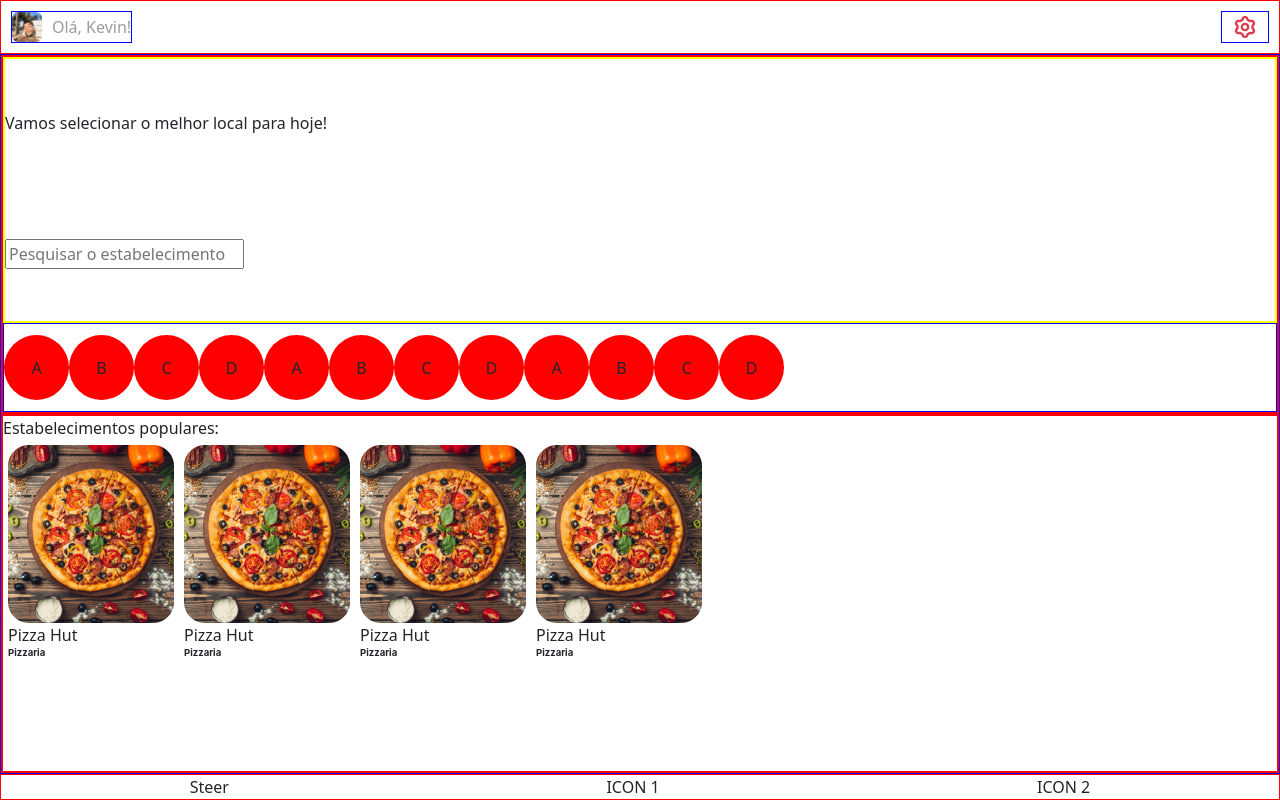
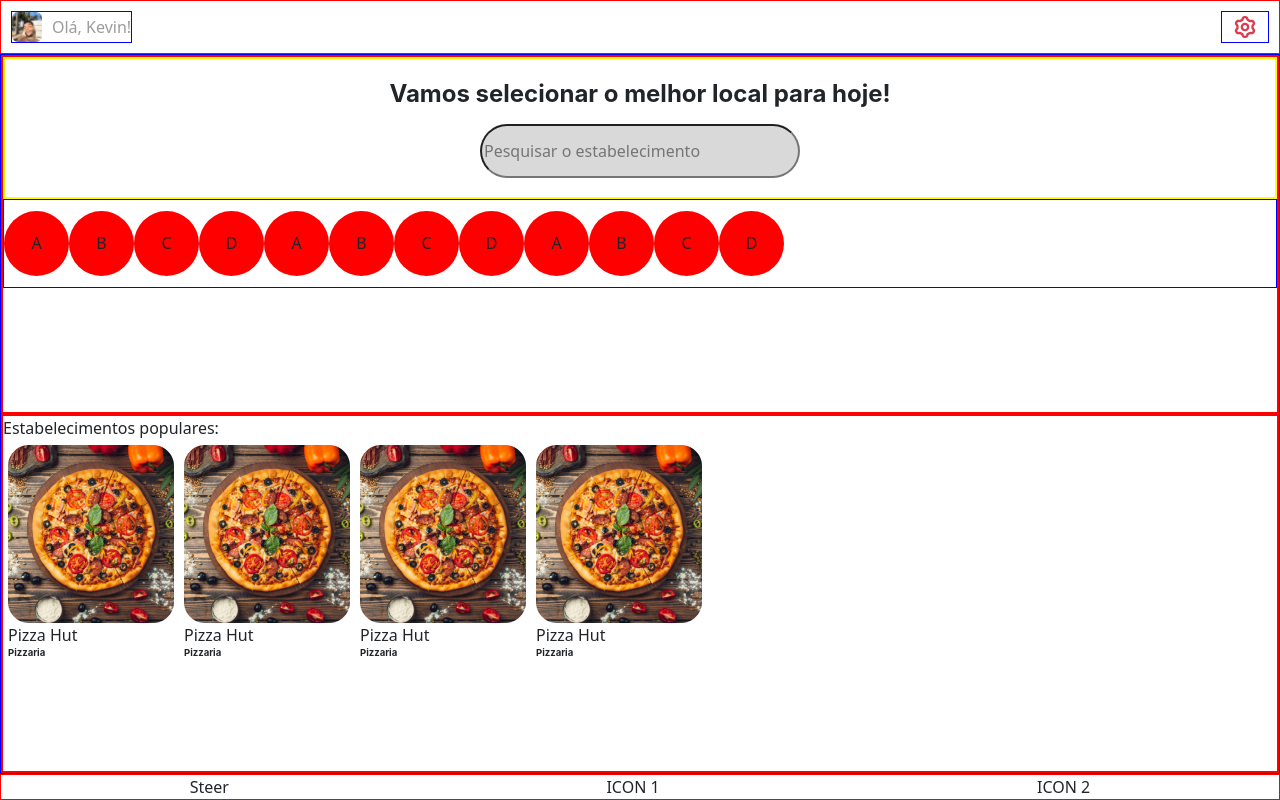
Before and after one commit to drakson-santos/steer, a React (Create React App) app: page /home in a window 1280 px wide. Built offline with nearby package versions, Linux system fonts and the light colour scheme.

Commit message:
feat: Ajuste no estilo dos filtros

```diff
--- a/src/pages/home/home.css
+++ b/src/pages/home/home.css
@@ -33,11 +33,14 @@
 
 .home-filters-header {
     border: 2px solid yellow;
-    height: 75%;
+    height: 40%;
 
     display: flex;
     flex-direction: column;
     justify-content: space-around;
+    align-items: center;
+    text-align: center;
+    padding: 20px;
 }
 
 .home-filters-filters {
@@ -62,6 +65,13 @@
     align-items: center;
 }
 
+.home-input-filters {
+    min-width: 20rem;
+    height: 54px;
+    margin-top: 1rem;
+    background: #D9D9D9;
+    border-radius: 27px;
+}
 #HomeListLocations {
     border: 2px solid red;
     height: 50%;
--- a/src/pages/home/index.jsx
+++ b/src/pages/home/index.jsx
@@ -17,12 +17,16 @@
 
                 <div id="HomeFilters">
                     <div className="home-filters-header">
-                        <div>
+                        <div className="steer-style-tiltle-secondary">
                             Vamos selecionar o melhor local para hoje!
                         </div>
 
                         <div>
-                            <input type="text" placeholder="Pesquisar o estabelecimento"/>
+                            <input
+                                className="home-input-filters"
+                                type="text"
+                                placeholder="Pesquisar o estabelecimento"
+                            />
                         </div>
                     </div>
 
```
